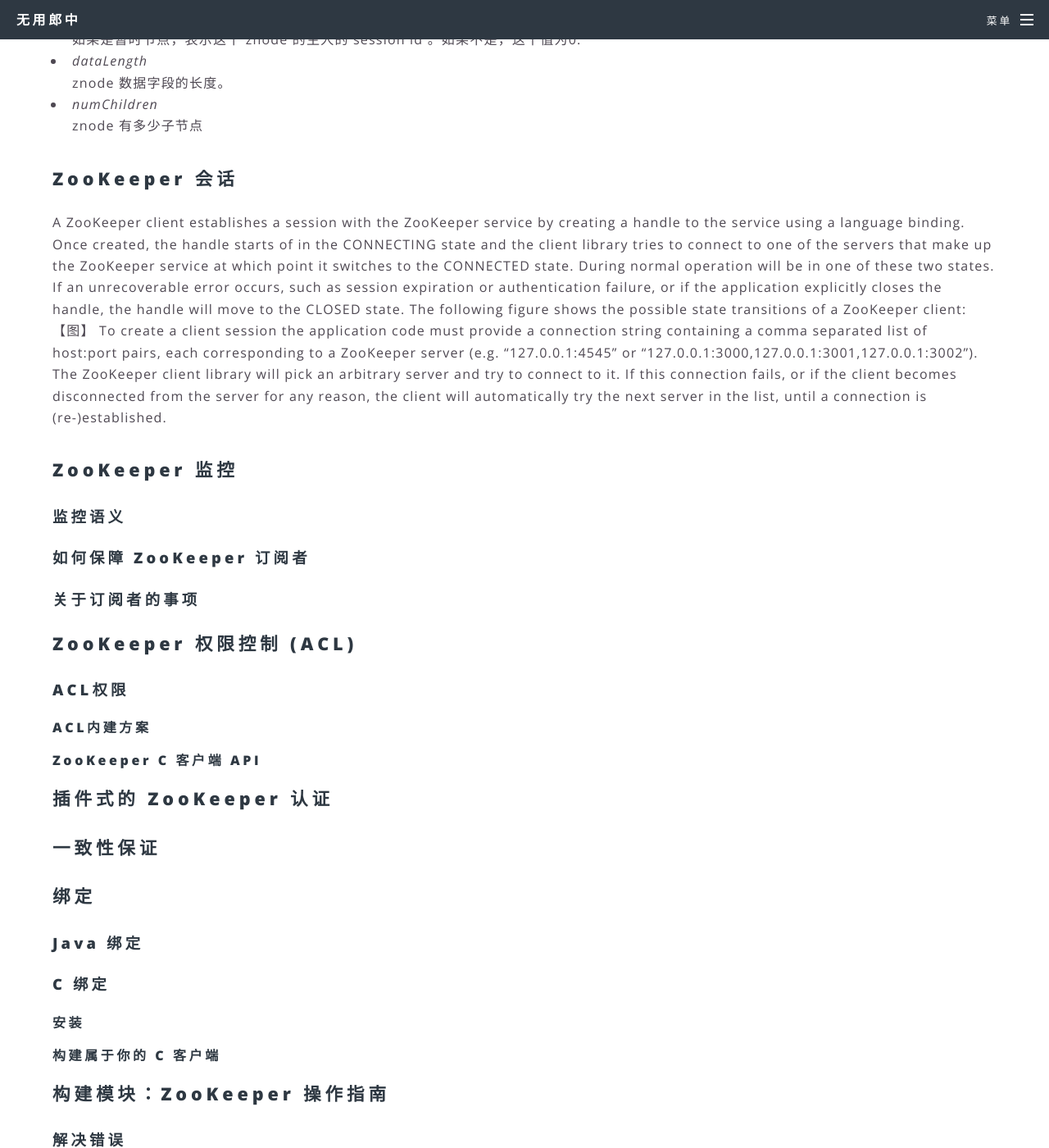
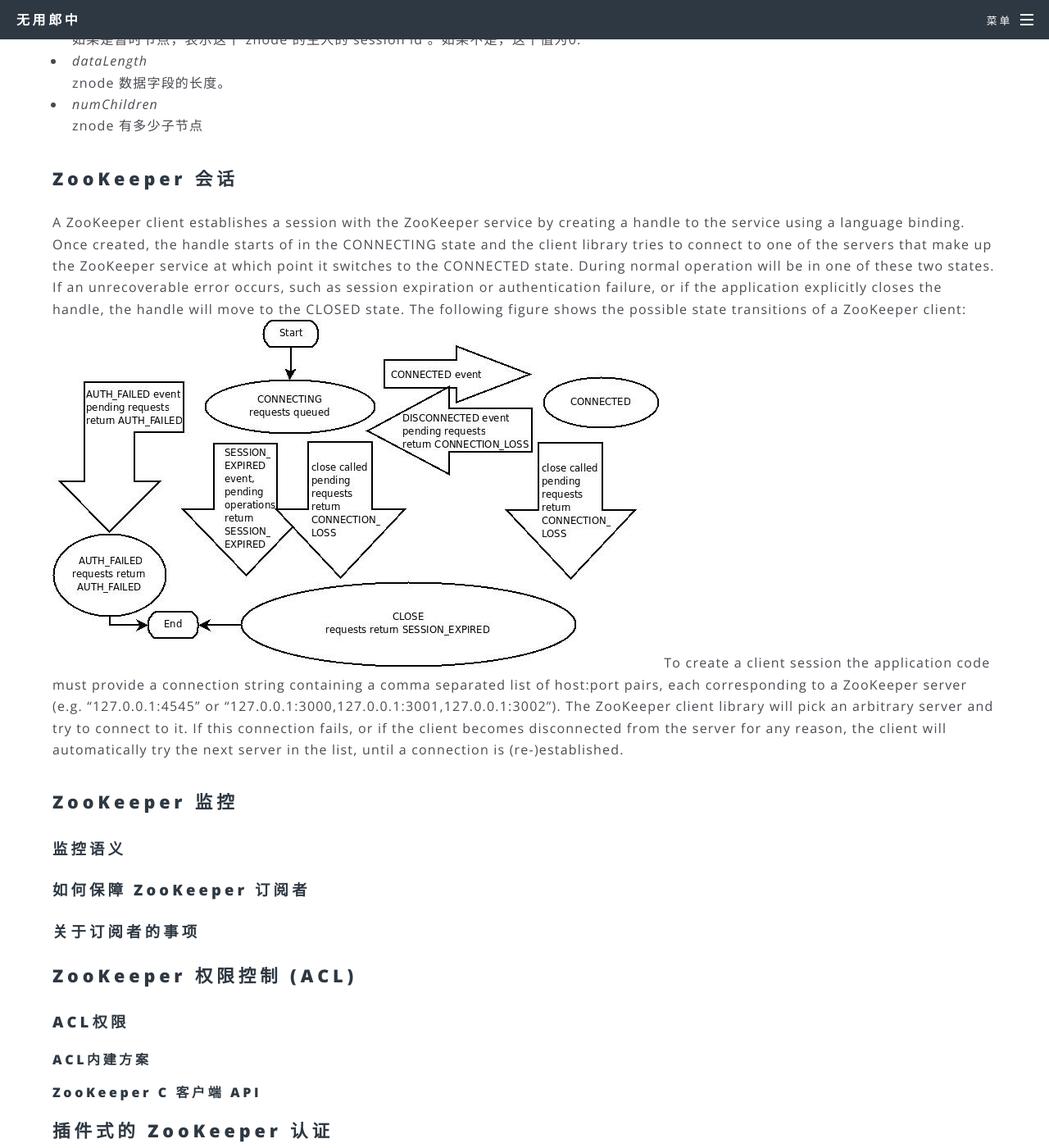
Before and after one commit to fantasylion/fantasylion.github.io, a Jekyll site: the page built from _posts/2018-03-20-zookeeper-guide-chinese.md, in a window 1280 px wide and 1400 px high, scrolled down 3546 px. Shown: the whole window at 82% size. Built offline with Jekyll 4.4.1, drawn with Linux system fonts in a browser that asks for light colours; comment, search, counter and statistics services are not loaded.

Commit message:
Update 2018-03-20-zookeeper-guide-chinese.md

```diff
--- a/_posts/2018-03-20-zookeeper-guide-chinese.md
+++ b/_posts/2018-03-20-zookeeper-guide-chinese.md
@@ -102,7 +102,7 @@
 
 ## ZooKeeper 会话
 A ZooKeeper client establishes a session with the ZooKeeper service by creating a handle to the service using a language binding. Once created, the handle starts of in the CONNECTING state and the client library tries to connect to one of the servers that make up the ZooKeeper service at which point it switches to the CONNECTED state. During normal operation will be in one of these two states. If an unrecoverable error occurs, such as session expiration or authentication failure, or if the application explicitly closes the handle, the handle will move to the CLOSED state. The following figure shows the possible state transitions of a ZooKeeper client:
-【图】
+![结构图](http://fantasylion.github.io/images/state_dia.jpg)
 To create a client session the application code must provide a connection string containing a comma separated list of host:port pairs, each corresponding to a ZooKeeper server (e.g. "127.0.0.1:4545" or "127.0.0.1:3000,127.0.0.1:3001,127.0.0.1:3002"). The ZooKeeper client library will pick an arbitrary server and try to connect to it. If this connection fails, or if the client becomes disconnected from the server for any reason, the client will automatically try the next server in the list, until a connection is (re-)established.
 
 ## ZooKeeper 监控
```
